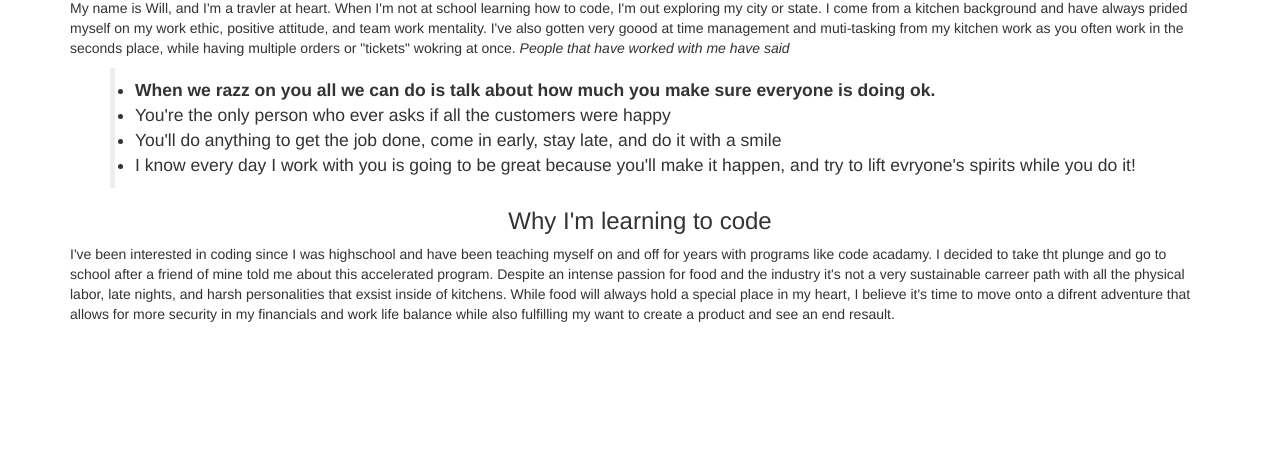
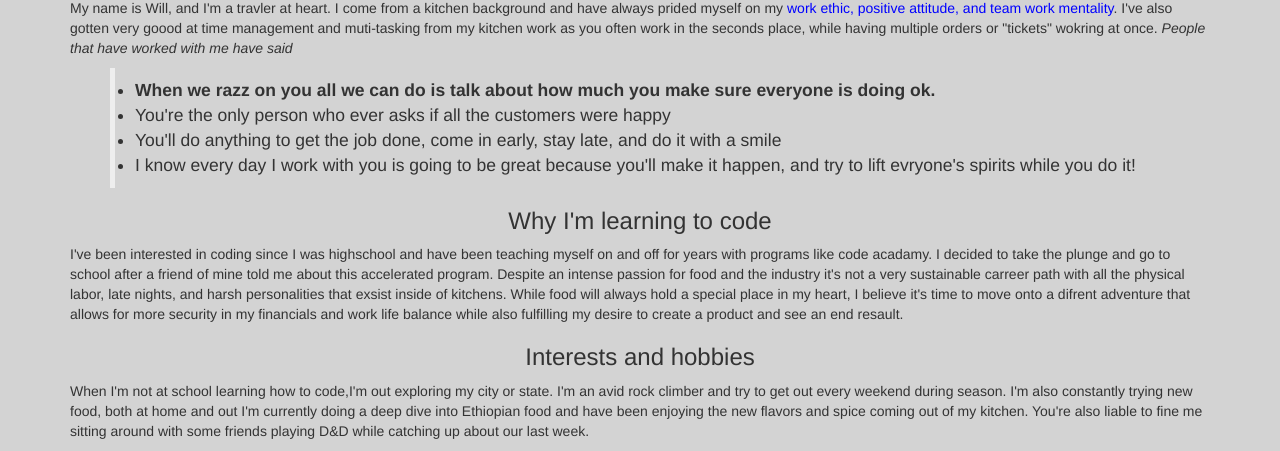
Before and after one commit to willpratt78/Portfolio-Mar-2020, a plain HTML site: page index.html in a window 1280 px wide. Shown: the part 463-914 px from the top of the page. Before the commit the page ends 800 px from the top, so only its background shows below. Drawn offline with Linux system fonts and the light colour scheme.

Commit message:
add background, highlight, interests and hobies

```diff
--- a/css/styles.css
+++ b/css/styles.css
@@ -13,3 +13,11 @@ img {
 .box-model {
     margin-top: 100px;
 }
+
+.highlight {
+    color: blue;
+}
+
+body {
+    background-color: lightgray;
+}
--- a/index.html
+++ b/index.html
@@ -17,18 +17,18 @@
             </div>
             <p>Despite being in class for only a week we've made a multitude of projects, below I've linked some of, what I think, is my better work, with a small description of each.</p>
             <ol>
-              <li><a href="https://github.com/willpratt78/Hello-world/blob/master/hello-world.html">Hello-world</a> While this page only uses the most basic forms of HTML, I've chosen ti include it to show where I started, and where I am just a few days later.</li>
+              <li><a href="https://github.com/willpratt78/Hello-world/blob/master/hello-world.html">Hello-world</a> While this page only uses the most basic forms of HTML, I've chosen to include it to show where I started, and where I am just a few days later.</li>
               <li><a href="https://github.com/willpratt78/Cupcake-Shop">Cupcake-Shop</a> This work demonstraights my use of pictures, links, basic css, email refrences.</li>
               <li><a href="https://github.com/willpratt78/Vaction-Thailand">Thai-Vacation</a> This work demonstraights my use of picturs, basic bootstrap elements, blockquote, and use of rows and colums</li>
             </ol>
             <div class="box-model">
                 <h2 class="center-text"> About Me</h2>
             </div>
-            <p>My name is Will, and I'm a travler at heart. When I'm not at school learning how to code,
-                I'm out exploring my city or state. I come from a kitchen background and have always prided myself
-                on my work ethic, positive attitude, and team work mentality. I've also gotten very goood at time
-                management and muti-tasking from my kitchen work as you often work in the seconds place, while having
-                multiple orders or "tickets" wokring at once. <em>People that have worked with me have said</em>
+            <p>My name is Will, and I'm a travler at heart. I come from a kitchen background and have always prided
+                myself on my <span class="highlight">work ethic, positive attitude, and team work mentality</span>.
+                I've also gotten very goood at time management and muti-tasking from my kitchen work as you often
+                work in the seconds place, while having multiple orders or "tickets" wokring at once.
+                <em>People that have worked with me have said</em>
             </p>
             <ul>
                 <blockquote>
@@ -38,15 +38,23 @@
                   <li>I know every day I work with you is going to be great because you'll make it happen, and try to lift evryone's spirits while you do it!</li>
                 </blockquote>
             </ul>
-                <h3 class="center-text">Why I'm learning to code</h3>
+            <h3 class="center-text">Why I'm learning to code</h3>
             <p>I've been interested in coding since I was highschool and have been teaching myself on and off for
-               years with programs like code acadamy. I decided to take tht plunge and go to school after a friend
+               years with programs like code acadamy. I decided to take the plunge and go to school after a friend
                of mine told me about this accelerated program. Despite an intense passion for food and the industry
                it's not a very sustainable carreer path with all the physical labor, late nights, and harsh
                personalities that exsist inside of kitchens. While food will always hold a special place in
                my heart, I believe it's time to move onto a difrent adventure that allows for more security
-               in my financials and work life balance while also fulfilling my want to create a product and see an
+               in my financials and work life balance while also fulfilling my desire to create a product and see an
                end resault.
+            </p>
+            <h3 class="center-text">Interests and hobbies</h3>
+            <p>
+              When I'm not at school learning how to code,I'm out exploring my city or state. I'm an avid rock climber
+              and try to get out every weekend during season. I'm also constantly trying new food, both at home and out
+              I'm currently doing a deep dive into Ethiopian food and have been enjoying the new flavors and spice
+              coming out of my kitchen. You're also liable to fine me sitting around with some friends playing D&D while
+              catching up about our last week.
             </p>
         </div>
     </body>
```
